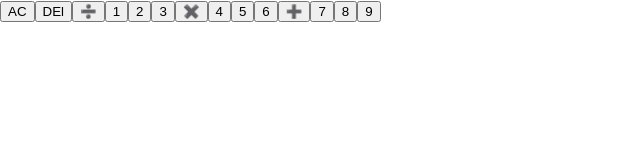
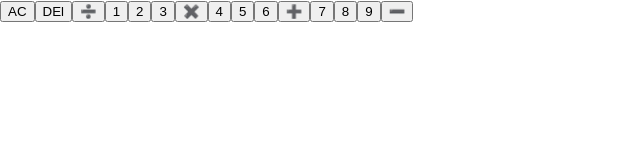
Before and after one commit to elijahgummer/calculatorReact, a React (Create React App) app in the folder calculator_react/: page / in a window 1280 px wide. Shown: the top 160 px of the page, without its empty margins (0-640 px from the left). Built offline with nearby package versions, Linux system fonts and the light colour scheme.

Commit message:
added to calculator in react!!!

```diff
--- a/calculator_react/src/App.js
+++ b/calculator_react/src/App.js
@@ -21,6 +21,7 @@ function App() {
       <button>7</button>
       <button>8</button>
       <button>9</button>
+      <button>➖</button>
     </div>
   );
 }
```
